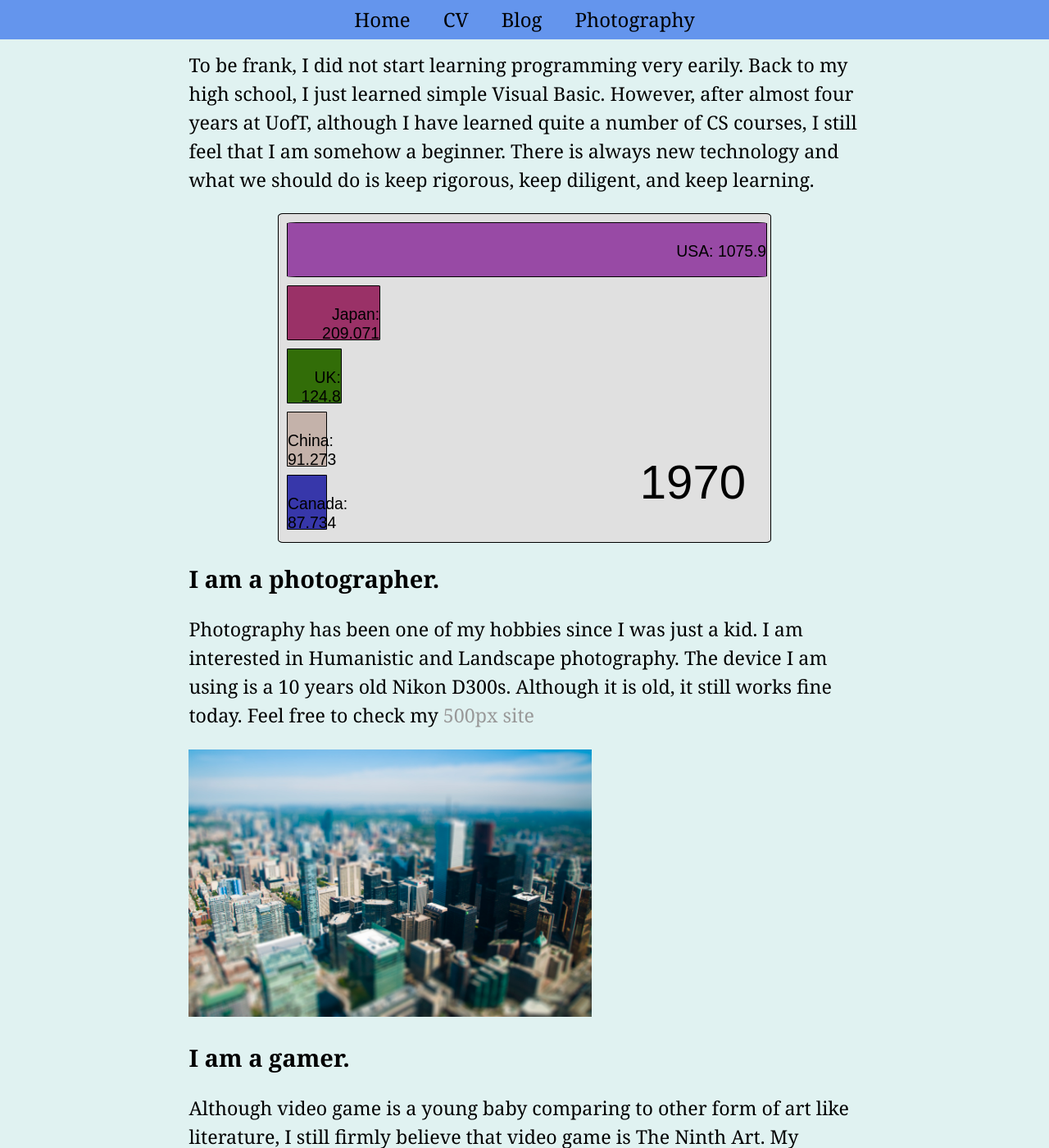
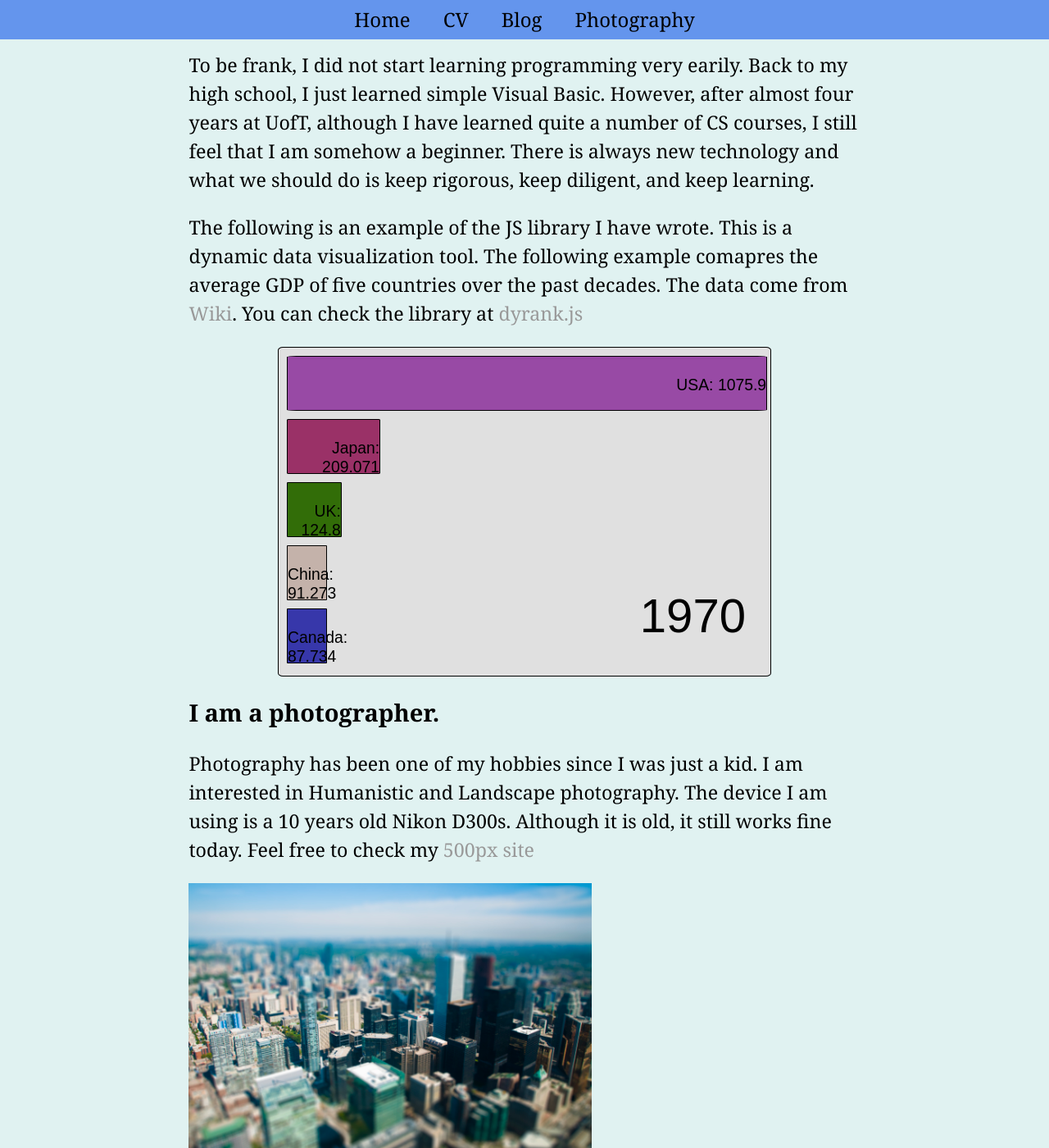
Before and after one commit to Andy8647/Andy8647.github.io, a Jekyll site: the page built from index.html, in a window 1280 px wide and 1400 px high, scrolled down 403 px. Shown: the whole window at 82% size. Built offline with Jekyll 4.4.1, drawn with Linux system fonts in a browser that asks for light colours.

Commit message:
dyrank description

```diff
--- a/css/styles.css
+++ b/css/styles.css
@@ -97,4 +97,5 @@ a {
 
 .pic {
   text-align: center;
+  margin: 0 auto;
 }
--- a/index.html
+++ b/index.html
@@ -17,6 +17,17 @@ title: Andy's Blog
       I still feel that I am somehow a beginner. There is always new technology
       and what we should do is keep rigorous, keep diligent, and keep learning.
     </p>
+    <p>
+      The following is an example of the JS library I have wrote. This is a
+      dynamic data visualization tool. The following example comapres the
+      average GDP of five countries over the past decades. The data come from
+      <a
+        href="https://en.wikipedia.org/wiki/List_of_countries_by_largest_historical_GDP#cite_note-6"
+        target="_blank"
+        >Wiki</a
+      >. You can check the library at
+      <a href="https://dynrank.herokuapp.com/" target="_blank">dyrank.js</a>
+    </p>
     <div id="Ex1"></div>
     <h2>I am a photographer.</h2>
     <p>
@@ -28,9 +39,12 @@ title: Andy's Blog
         >500px site</a
       >
     </p>
-      <img src="/image/trt.jpg" alt="Taken from CN tower"
+    <img
+      src="/image/trt.jpg"
+      alt="Taken from CN tower"
       width="60%"
-	  class="pic"/>
+      class="pic"
+    />
     <h2>I am a gamer.</h2>
     <p>
       Although video game is a young baby comparing to other form of art like
```
Lines whose indentation alone changed are shown as unchanged.
